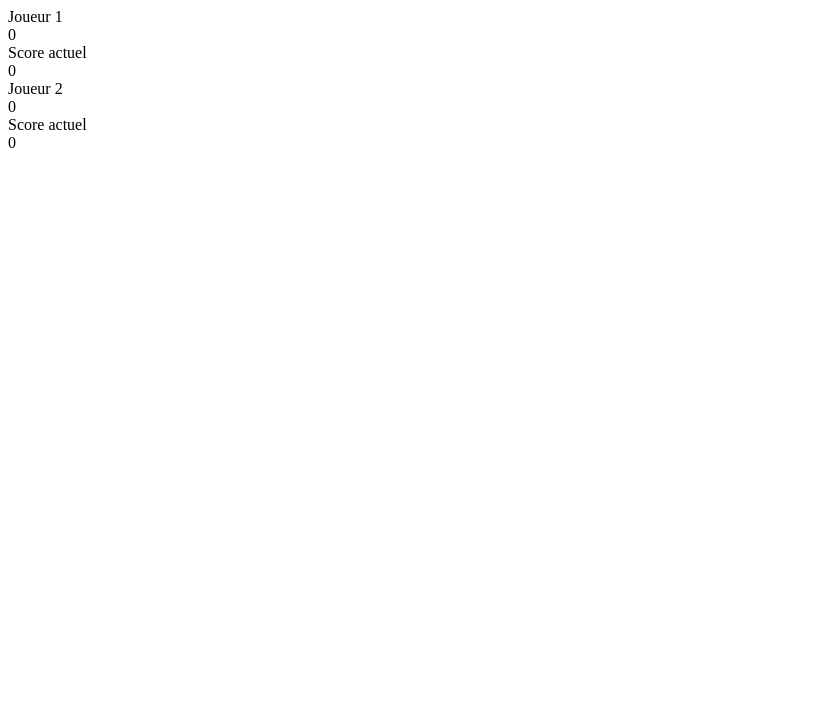
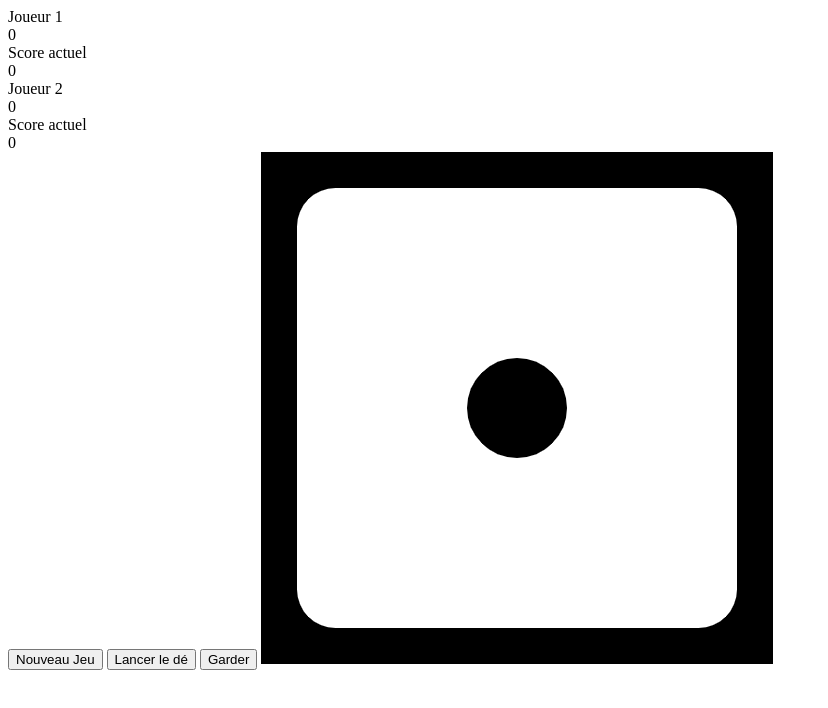
Before and after one commit to djiz/Dice-Game, a plain HTML site: page index.html in a window 1280 px wide. Shown: the whole page, without its empty margins (0-828 px from the left). Drawn offline with Linux system fonts and the light colour scheme.

Commit message:
add buttons (new, roll and hold) and dice img

```diff
--- a/index.html
+++ b/index.html
@@ -7,6 +7,7 @@
     <link rel="stylesheet" href="styles.css">
 </head>
 <body>
+
     <div class="wrapper clearfix">
         <div class="player1 active">
             <div class="player-name" id="name1">Joueur 1</div>
@@ -24,7 +25,14 @@
                 <div class="player-current-score" id="current2">0</div>
             </div>
         </div>
+
+        <button class="btn-new">Nouveau Jeu</button>
+        <button class="btn-roll">Lancer le dé</button>
+        <button class="btn-hold">Garder</button>
+        <img src="images/dice1.png" alt="Dé" class="dice">
     </div>
+
+
 
     <script src="script.js"></script>
 </body>
```
